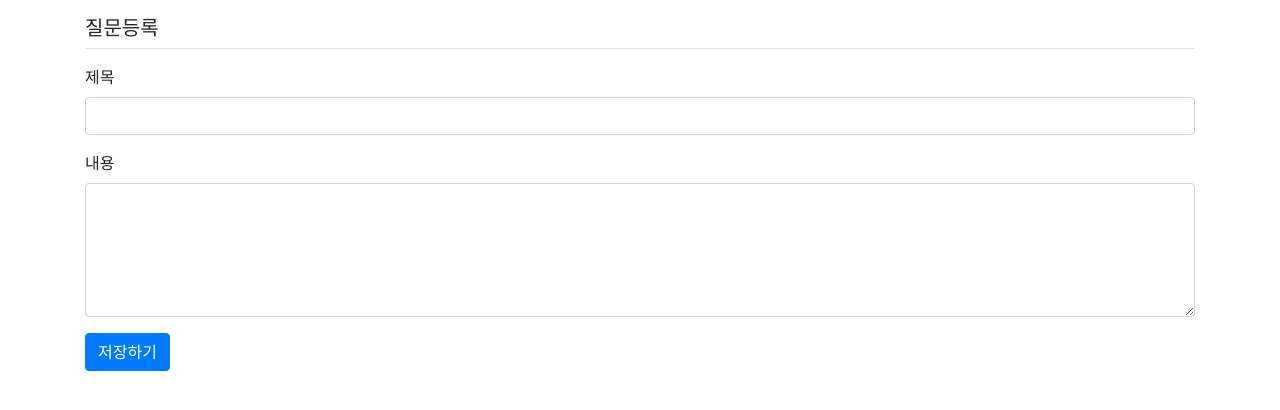
After one commit to YEOJU-SEOK/flasttest, a Flask app: page /question/create/ in a window 1280 px wide. The commit adds this page. Shown: the top 410 px of the page. Run offline with Flask 2, Linux system fonts and the light colour scheme; some libraries are stand-ins or nearby versions.

Commit message:
add : template, static, view, form 추가

```diff
--- a/config.py
+++ b/config.py
@@ -7,3 +7,4 @@ BASE_DIR = os.path.dirname(__file__)
 SQLALCHEMY_DATABASE_URI = 'sqlite:///{}'.format(os.path.join(BASE_DIR, 'pybo.db'))
 #sqlalchemy의 이벤트를 처리하는 옵션(필요하진 않아서 False)
 SQLALCHEMY_TRACK_MODIFICATIONS = False
+SECRET_KEY = "dev"
--- /dev/null
+++ b/pybo/forms.py
@@ -0,0 +1,12 @@
+from flask_wtf import FlaskForm
+from wtforms import StringField, TextAreaField
+from wtforms.validators import DataRequired
+
+
+class QuestionForm(FlaskForm):
+    subject = StringField('제목', validators=[DataRequired('제목은 필수입력 항목입니다.')])
+    content = TextAreaField('내용', validators=[DataRequired('내용은 필수입력 항목입니다.')])
+
+
+class AnswerForm(FlaskForm):
+    content = TextAreaField('내용', validators=[DataRequired('내용은 필수입력 항목입니다.')])
--- /dev/null
+++ b/pybo/templates/question/question_form.html
@@ -0,0 +1,26 @@
+{% extends 'base.html' %}
+{% block content %}
+<div class="container">
+    <h5 class="my-3 border-bottom pb-2">질문등록</h5>
+    <form method="post" class="post-form my-3">
+        {{ form.csrf_token }}
+        <!-- 오류표시 Start -->
+        {% for field, errors in form.errors.items() %}
+        <div class="alert alert-danger" role="alert">
+            <strong>{{ form[field].label }}</strong>: {{ ', '.join(errors) }}
+        </div>
+        {% endfor %}
+        <!-- 오류표시 End -->
+        <div class="form-group">
+            <label for="subject">제목</label>
+            <input type="text" class="form-control" name="subject" id="subject" value="{{ form.subject.data or '' }}">
+        </div>
+
+        <div class="form-group">
+            <label for="content">내용</label>
+            <textarea class="form-control" name="content" id="content" rows="5">{{ form.content.data or '' }}</textarea>
+        </div>
+        <button type="submit" class="btn btn-primary">저장하기</button>
+    </form>
+</div>
+{% endblock %}
--- a/pybo/templates/question/question_list.html
+++ b/pybo/templates/question/question_list.html
@@ -27,5 +27,6 @@
             {% endif %}
         </tbody>
     </table>
+    <a href="{{ url_for('question.create') }}" class="btn btn-primary">질문 등록하기</a>
 </div>
 {% endblock %}
--- a/pybo/views/question_views.py
+++ b/pybo/views/question_views.py
@@ -1,6 +1,11 @@
-from flask import Blueprint, render_template
+from datetime import  datetime
 
-from pybo.models import Question
+from flask import Blueprint, render_template, request, url_for
+from werkzeug.utils import redirect
+
+from .. import db
+from ..models import Question
+from ..forms import QuestionForm, AnswerForm
 
 # 블루프린트로 객체 생서시 이름, 모듈명, url프리픽스 값 정해줘¥
 bp = Blueprint('question', __name__, url_prefix='/question')
@@ -14,5 +19,17 @@ def _list():
 
 @bp.route('/detail/<int:question_id>/')
 def detail(question_id):
+    form = AnswerForm()
     question = Question.query.get_or_404(question_id)
-    return render_template('question/question_detail.html', question=question)
+    return render_template('question/question_detail.html', question=question, form=form)
+
+
+@bp.route('/create/', methods=('GET', 'POST'))
+def create():
+    form = QuestionForm()
+    if request.method == 'POST' and form.validate_on_submit():
+        question = Question(subject=form.subject.data, content=form.content.data, create_date=datetime.now())
+        db.session.add(question)
+        db.session.commit()
+        return redirect(url_for('main.index'))
+    return render_template('question/question_form.html', form=form)
```
Also changed, not shown: pybo/templates/question/question_detail.html (+9 -0 lines), pybo/views/answer_views.py (+14 -10 lines), pybo.db.
